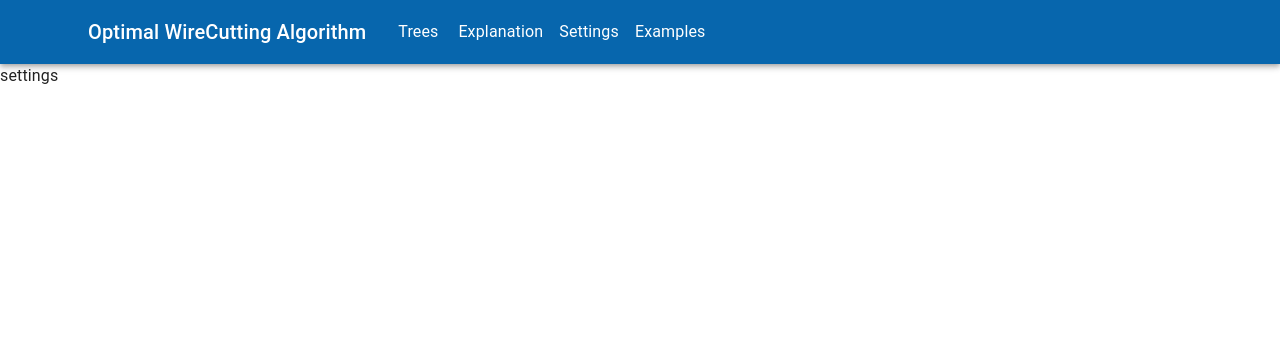
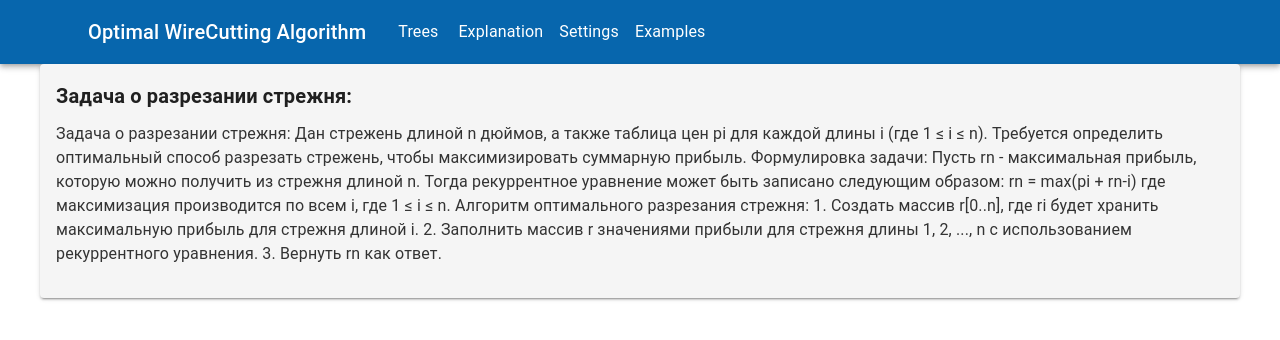
Before and after one commit to PerflexEr/Optimal_Wire_Cutting, a React (Create React App) app: page /settings in a window 1280 px wide. Shown: the top 340 px of the page. Built offline with nearby package versions, Linux system fonts and the light colour scheme.

Commit message:
last commit

```diff
--- a/src/pages/SettingsPage.jsx
+++ b/src/pages/SettingsPage.jsx
@@ -1,10 +1,55 @@
 import React from 'react';
+import { Container, Typography } from '@mui/material';
 
 const SettingsPage = () => {
+  const algorithmDescription = `
+    Задача о разрезании стрежня:
+
+    Дан стрежень длиной n дюймов, а также таблица цен pi для каждой длины i (где 1 ≤ i ≤ n).
+    Требуется определить оптимальный способ разрезать стрежень, чтобы максимизировать суммарную прибыль.
+
+    Формулировка задачи:
+    Пусть rn - максимальная прибыль, которую можно получить из стрежня длиной n.
+    Тогда рекуррентное уравнение может быть записано следующим образом:
+
+    rn = max(pi + rn-i)
+
+    где максимизация производится по всем i, где 1 ≤ i ≤ n.
+
+    Алгоритм оптимального разрезания стрежня:
+
+    1. Создать массив r[0..n], где ri будет хранить максимальную прибыль для стрежня длиной i.
+    2. Заполнить массив r значениями прибыли для стрежня длины 1, 2, ..., n с использованием рекуррентного уравнения.
+    3. Вернуть rn как ответ.
+  `;
+
+  const containerStyle = {
+    backgroundColor: '#f5f5f5',
+    padding: '16px',
+    borderRadius: '4px',
+    boxShadow: '0px 3px 1px -2px rgba(0,0,0,0.2), 0px 2px 2px 0px rgba(0,0,0,0.14), 0px 1px 5px 0px rgba(0,0,0,0.12)',
+  };
+
+  const titleStyle = {
+    fontWeight: 'bold',
+    marginBottom: '10px',
+  };
+
+  const textStyle = {
+    color: '#333',
+    fontFamily: 'Roboto, sans-serif',
+    lineHeight: 1.5,
+  };
+
   return (
-    <div>
-      settings
-    </div>
+    <Container style={containerStyle}>
+      <Typography variant="h6" style={titleStyle}>
+        Задача о разрезании стрежня:
+      </Typography>
+      <Typography variant="body1" paragraph style={textStyle}>
+        {algorithmDescription}
+      </Typography>
+    </Container>
   );
 };
 
```
